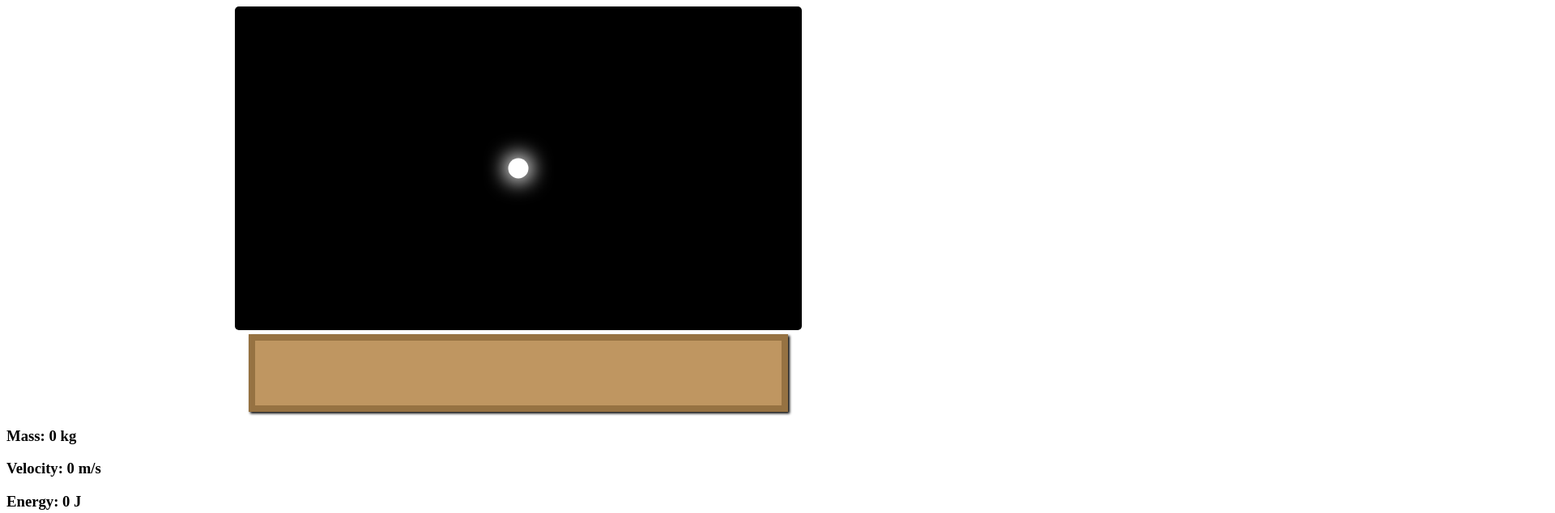
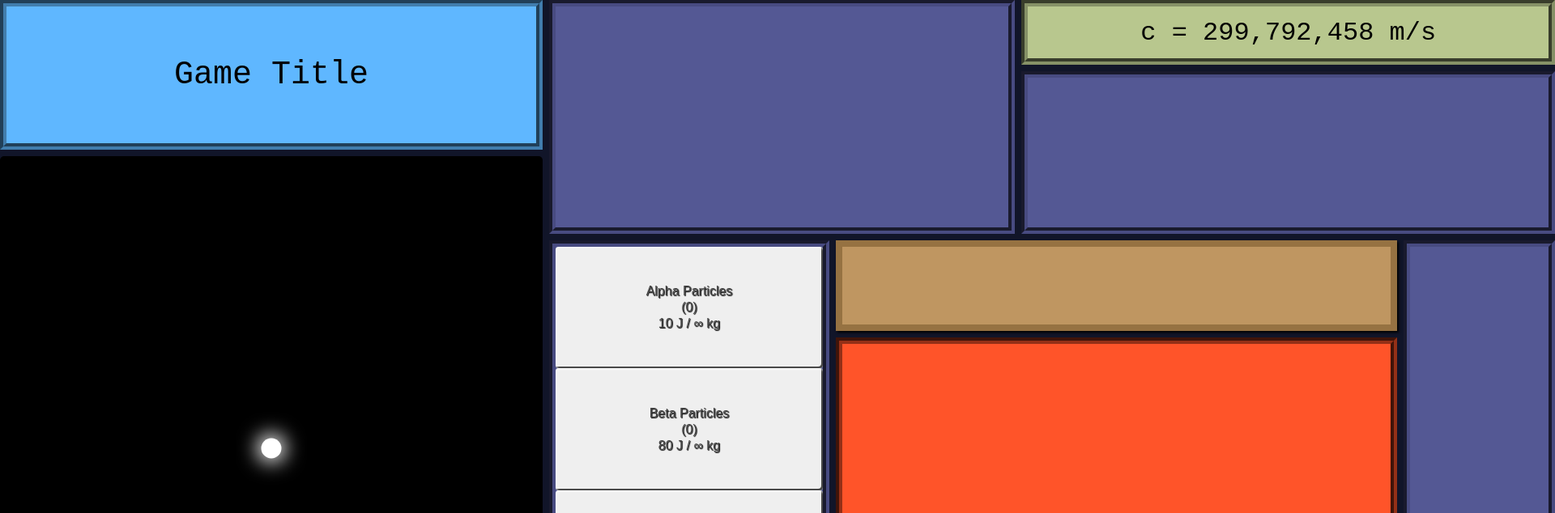
Before and after one commit to UFmichael/Summer-Game-Jam-2023-Backup, a plain HTML site: page index.html in a window 1280 px wide. Shown: the top 634 px of the page at 81% size, 1920 px wide, since content can reach past the window. Drawn offline with Linux system fonts and the light colour scheme.

Commit message:
Updated UI

```diff
--- a/index.html
+++ b/index.html
@@ -5,13 +5,22 @@
         <script type="text/javascript" src="main.js"></script>
     </head>
     <body>
-        <div id="particle_display" class="particle_display">
-            <div id="main_particle" class="clickable dot" style="height: 25px; width: 25px;"></div>
-        </div>
-        <div id="milestone_upgrades"></div>
-        <h3 id="mass"></h3>
-        <h3 id="velocity"></h3>
-        <h3 id="energy"></h3>
-        <div id="particle_shop"></div>
+        <div class="container">
+            <div id="c">c = 299,792,458 m/s</div>
+            <div class="title">Game Title</div>
+            <div class="resources"></div>
+            <div id="particle_display">
+                <div id="main_particle" class="clickable dot" style="height: 25px; width: 25px;"></div>
+            </div>
+            <div class="energy_display"></div>
+            <div id="milestone_upgrades"></div>
+            <div class="settings"></div>
+            <div id="particle_shop"></div>
+            <div class="relativity"></div>
+            <div class="b_border">
+                <h3 id="mass"></h3>
+                <h3 id="velocity"></h3>
+                <h3 id="energy"></h3></div>
+          </div>
     </body>
 </html>
--- a/main.js
+++ b/main.js
@@ -97,6 +97,7 @@ const milestoneFunctions = {
 var resources = {
     mass: 0,
     velocity: 0,
+    lightspeed: 299792458,
     alpha: 0,
     beta: 0,
     gamma: 0,
@@ -167,6 +168,8 @@ window.onload = function() {
     initializeParticleShopHTML()
     initializeMilestoneHTML()
 
+    displayLightspeed()
+
     const clickableElements = document.getElementsByClassName("clickable")
 
     for (var i = 0; i < clickableElements.length; i++) {
@@ -204,13 +207,20 @@ function numberUpdates(deltaTime) {
 function updateDisplayBoard(deltaTime) {
     let removeAfter = []
 
+    var cData = mainParticle.getBoundingClientRect()
+
+    var x1 = 100*(cData.x+12)/displayData.width.replace("px", "")
+    var y1 = 100*((cData.y+25)-display.offsetTop)/displayData.height.replace("px", "")
+
     for (var i = 0; i < particlesToCollide.length; i++) {
         var particle = particlesToCollide[i]
 
-        var x0 = parseFloat(particle.style.left.replace("%", ""))
-        var y0 = parseFloat(particle.style.top.replace("%", ""))
+        var box = particle.getBoundingClientRect()
 
-        var vect = {x: 50 - x0, y: 50 - y0}
+        var x0 = 100 * box.x / displayData.width.replace("px", "")
+        var y0 = 100 * (box.y-display.offsetTop)/displayData.height.replace("px", "")
+
+        var vect = {x: x1 - x0, y: y1 - y0}
         var mag = Math.sqrt(vect.x * vect.x + vect.y * vect.y)
 
         if (mag <= 1) {
@@ -220,8 +230,8 @@ function updateDisplayBoard(deltaTime) {
             vect.x *= collisionSpeed/mag
             vect.y *= collisionSpeed/mag
 
-            particle.style.left = (100*vect.x * deltaTime/displayData.width.replace("px", "") + x0) + "%"
-            particle.style.top = (100*vect.y * deltaTime/displayData.height.replace("px", "") + y0) + "%"
+            particle.style.left = 100*(vect.x * deltaTime)/displayData.width.replace("px", "") + parseFloat(particle.style.left.replace("%", "")) + "%"
+            particle.style.top = 100*(vect.y * deltaTime)/displayData.height.replace("px", "") + parseFloat(particle.style.top.replace("%", "")) + "%"
 
             if (x0 > 0 && x0 < 100 && y0 > 0 && y0 < 100-100*particle.style.height.replace("px", "")/displayData.height.replace("px", "")) {
                 particle.hidden = false;
@@ -238,7 +248,7 @@ function updateDisplayBoard(deltaTime) {
 
     createParticlesIfAvailable()
 
-    var diff = 100*getComputedStyle(mainParticle).width.replace("px", "")/displayData.width.replace("px", "")
+    var diff = 100*getComputedStyle(mainParticle).width.replace("px", "")/Math.min(displayData.width.replace("px", ""),displayData.height.replace("px", ""))
 
     for (var i = 0; i < particlesToDrift.length; i++) {
         var particle = particlesToDrift[i]
@@ -246,10 +256,10 @@ function updateDisplayBoard(deltaTime) {
         var x0 = parseFloat(particle.style.left.replace("%", ""))
         var y0 = parseFloat(particle.style.top.replace("%", ""))
 
-        var vect = {x: 50 - x0, y: 50 - y0}
+        var vect = {x: x1 - x0, y: y1 - y0}
         var mag = Math.sqrt(vect.x * vect.x + vect.y * vect.y)
 
-        if (y0 <= 50 + diff && y0 >= 50 - diff && x0 <= 50) {
+        if (y0 <= y1 + diff/2 && y0 >= y1 - diff/2 && x0 <= 50) {
             removeAfter.push(particle)
             resources.mass += particle.mass
             console.log(particle.mass)
@@ -285,7 +295,6 @@ function initializeParticleShopHTML() {
 
     for (var i = 0; i < allParticles.length; i++) {
         let name = allParticles[i]
-        let data = particleData[name]
 
         let button = document.createElement("button")
 
@@ -293,6 +302,8 @@ function initializeParticleShopHTML() {
         button.className = "clickable particle_shop_button"
 
         button.addEventListener("mousemove", hoverParticleShopEvent)
+        button.addEventListener("mouseover", hoverParticleShopEvent)
+        button.addEventListener("scroll", hoverParticleShopEvent)
 
         container.appendChild(button)
 
@@ -357,6 +368,10 @@ function initializeMilestoneHTML() {
 
 function draw() {
 
+}
+
+function displayLightspeed() {
+    document.getElementById("c").innerHTML = "c = " + resources.lightspeed.toString().replace(/\B(?=(\d{3})+(?!\d))/g, ",") + " m/s"
 }
 
 function onClick(event) {
@@ -437,7 +452,7 @@ function unlockMilestones(resource) {
             var prereqs = data.prereqs
 
             for (var r = 0; r < prereqs.length; r++)
-                if (!milestoneData[prereqs[i]].bought)
+                if (!milestoneData[prereqs[r]].bought)
                     continue prereqMet
 
             let elm = document.getElementById(name)
@@ -482,7 +497,7 @@ function updateButtonText() {
 }
 
 function createManualParticle(color, size, mass) {
-    let div = document.createElement('div');
+    /*let div = document.createElement('div');
 
     var angle = Math.round(Math.random() * 100);
     var side = Math.random() > 0.5
@@ -498,6 +513,38 @@ function createManualParticle(color, size, mass) {
     div.hidden = true;
     div.mass = mass
 
+    return div*/
+
+    let div = document.createElement('div');
+
+    /*
+
+    div.style.position = "relative"
+    //div.style.top = side ? (-Math.ceil(100*size/getComputedStyle(display).height.replace("px", ""))) + "%" : "100%"
+    //div.style.left = (angle-2*size/getComputedStyle(display).width.replace("px", ""))+"%"
+    div.style.top = "50%"
+    div.style.left = "50%"
+    div.style.width = size + "px"
+    div.style.height = size + "px"
+    div.style.borderRadius = "50%"
+    div.style.backgroundColor = color
+    div.style.boxShadow = "0 0 " + size + "px " + (size/5) + "px " + color
+    div.hidden = true;
+    div.mass = mass
+    div.style.zIndex = 2;*/
+
+    var angle = Math.round(Math.random() * 100);
+
+    div.style.top = (-Math.ceil(100*size/getComputedStyle(display).height.replace("px", ""))) + "%"
+    div.style.left = (angle-2*size/getComputedStyle(display).width.replace("px", ""))+"%"
+    div.style.width = size + "px"
+    div.style.height = size + "px"
+    div.mass = mass
+    div.style.backgroundColor = color
+    div.style.boxShadow = "0 0 " + size + "px " + (size/5) + "px " + color
+
+    div.className = "particle"
+
     return div
 }
 
@@ -506,16 +553,16 @@ function createParticle(color, size, mass) {
 
     var angle = Math.round(Math.random() * 100);
 
-    div.style.position = "absolute"
     div.style.left = "100%"
     div.style.top = (angle-2*size/getComputedStyle(display).height.replace("px", ""))+"%"
     div.style.width = size + "px"
     div.style.height = size + "px"
-    div.style.borderRadius = "50%"
     div.style.backgroundColor = color
     div.style.boxShadow = "0 0 " + size + "px " + (size/5) + "px " + color
     div.hidden = true;
     div.mass = mass
+
+    div.className = "particle"
 
     return div
 }
@@ -624,7 +671,7 @@ function hoverParticleShopEvent(e){
 
     nodes[1].innerHTML = particleData[allParticles[i]].mass + " kg"
 
-    var left  = e.currentTarget.getBoundingClientRect().x - 30 - nodes[1].getBoundingClientRect().width/2 + "px"
+    var left  = e.currentTarget.getBoundingClientRect().x + e.currentTarget.getBoundingClientRect().width + 5+ "px"
     var top  = e.clientY  + "px";
 
     div.style.left = left;
--- a/style.css
+++ b/style.css
@@ -1,22 +1,116 @@
-.particle_display {
-    height:400px;
-    width:700px;
+.container {  display: grid;
+    position: relative;
+    grid-template-columns: 6.3fr 5fr 3.2fr 6.7fr 2.7fr;
+    grid-template-rows: 0.5fr 0.6fr 0.6fr 0.7fr 3.1fr 0.8fr;
+    grid-auto-columns: 1fr;
+    grid-auto-rows: 1fr;
+    gap: 8px 8px;
+    grid-auto-flow: row;
+    grid-template-areas:
+      "title resources resources c c"
+      "title resources resources energy_display energy_display"
+      "particle_display resources resources energy_display energy_display"
+      "particle_display particle_shop milestone_upgrades milestone_upgrades settings"
+      "particle_display particle_shop relativity relativity settings"
+      "b_border b_border b_border b_border b_border";
+  }
+
+  #c { grid-area: c;
+    background-color: #b8c78e;
+    border: 8px groove #869167;
+    display: flex;
+    align-items: center;
+    justify-content: center;
+    font-size: 4vmin;
+    font-family:'Courier New', Courier, monospace;
+}
+
+  .title { grid-area: title;
+    background-color: #5fb7ff;
+    border: 8px groove #417dad;
+    display: flex;
+    align-items: center;
+    justify-content: center;
+    font-size: 5vmin;
+    font-family:'Courier New', Courier, monospace;
+}
+
+  .resources { grid-area: resources;
+    background-color: #545894;
+    border: 8px groove #484b81;
+}
+
+  .energy_display { grid-area: energy_display;
+    background-color: #545894;
+    border: 8px groove #484b81;
+}
+
+  .settings { grid-area: settings;
+    background-color: #545894;
+    border: 8px groove #484b81;
+}
+
+  #particle_shop { grid-area: particle_shop;
+    background-color: #545894;
+    border: 8px groove #484b81;
+    display:grid;
+    grid-auto-columns: 1fr;
+    overflow: scroll;
+  }
+
+  .relativity { grid-area: relativity;
+    background-color: #ff5429;
+    border: 8px groove #943017;
+}
+
+  .b_border { grid-area: b_border;
+    background-color: #545894;
+    border: 8px groove #484b81;
+}
+
+  html, body , .container {
+    height: 100%;
+    margin: 0;
+    background-color:#111529;
+  }
+
+  html {
+    min-width: 1920px;
+    min-height: 1080px;
+  }
+
+#particle_display {
+    background:rgb(0, 0, 0);
+    border-radius: 5px;
+    grid-area: particle_display;
+    width: 670px;
+}
+#energy_display {
+    height:200px;
+    width:500px;
     background:rgb(0, 0, 0);
     position:relative;
-    margin-left: auto;
     margin-right: auto;
     border-radius: 5px;
+    display:inline-block;
 }
 .dot {
     transform-origin: top left;
     transform: translate(-50%, -50%);
-    position: absolute;
     left: 50%;
     top: 50%;
     background-color: #ffffff;
     border-radius: 50%;
     box-shadow: 0 0 25px 5px #fff;
     z-index: 1;
+    position: relative;
+}
+.particle {
+    transform-origin: top left;
+    transform: translate(-50%, -50%);
+    border-radius: 50%;
+    position: absolute;
+    grid-area: particle_display;
 }
 .particle_shop_button {
     border: 0;
@@ -25,27 +119,20 @@
     font-size: 1rem;
     text-align: center;
     line-height: 20px;
-    margin-left: 100%;
-    float: right;
+    margin-left: 0%;
     color: #474747;
     text-shadow: 1px 1px 1px #000;
+    min-height: 150px;
     border-radius: 4px;
     box-shadow: inset 2px 2px 3px rgba(255, 255, 255, 0.6), inset -2px -2px;
-    height: 70px;
-    width: 200px;
     transform-origin: 100;
 }
 #milestone_upgrades {
     overflow:auto;
-    width:650px;
-    height:80px;
-    margin-top: 5px;
     background-color: hwb(34 38% 25%);
     border:8px solid hwb(34 26% 41%);
     box-shadow: 2px 2px 3px rgb(0, 0, 0);
-    position:relative;
-    margin-left: auto;
-    margin-right: auto;
+    grid-area: milestone_upgrades;
 }
 .milestone_button {
     border-width: 5px;
@@ -62,8 +149,8 @@
     margin-left: 5px;
     color: #353535;
     text-shadow: 1px 1px 1px #000;
-    height: 70px;
-    width: 102px
+    height: 109px;
+    width: 109px
 }
 .hoverable {
     display: none;
@@ -88,7 +175,7 @@
     text-align:center;
 }
 .particle_shop_button:hover + .hoverable {
-    transform: translate(-50%, -50%);
+    transform: translate(0%, -50%);
     display: block;
     position: fixed;
     padding-bottom: 15px;
@@ -100,12 +187,11 @@
     min-width: 20px;
     height: 29px;
     background:rgb(155, 155, 155);
-    margin-left: 0px;
-    margin-right: 0px;
     border-width: 4px;
     border-color: rgb(116, 116, 116);
     border-style: ridge;
     z-index: 1;
+    white-space: nowrap;
 }
 .img {
     position:absolute;
```
